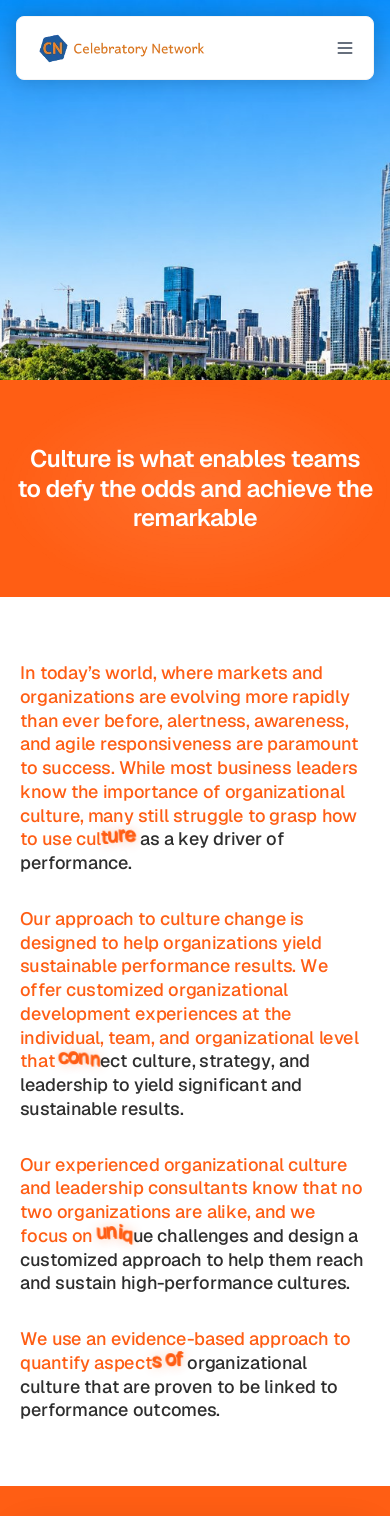
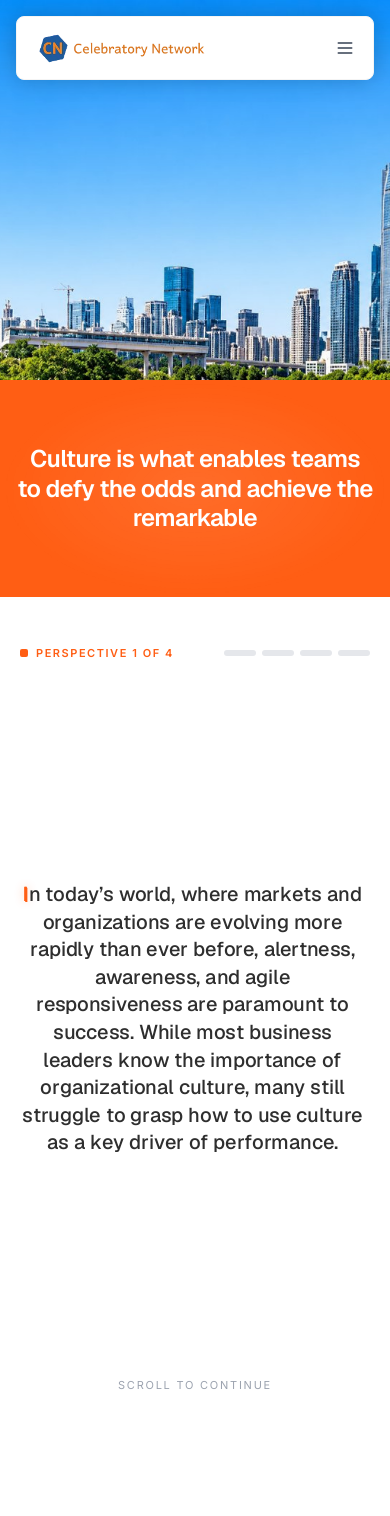
Before and after one commit to chaitanyaeparivartan-sketch/Celebratory-Network, a Next.js app: page /business-od in a window 390 px wide. Shown: the top 1516 px of the page. Built offline with nearby package versions, Linux system fonts and the light colour scheme; a web font is replaced by a local one.

Commit message:
Update Info component to pin and scrub one paragraph at a time on scroll

```diff
--- a/app/od-consulting/business-od/components/Info.jsx
+++ b/app/od-consulting/business-od/components/Info.jsx
@@ -9,30 +9,32 @@ const PARAGRAPHS = [
   "We use an evidence-based approach to quantify aspects of organizational culture that are proven to be linked to performance outcomes.",
 ];
 
-function LetterScrubParagraph({ text, paragraphIndex }) {
-  const paragraphRef = useRef(null);
-  const [progress, setProgress] = useState(0);
+export default function Info({ className = "" }) {
+  const containerRef = useRef(null);
+  const [globalProgress, setGlobalProgress] = useState(0);
 
-  const updateProgress = useCallback(() => {
-    if (!paragraphRef.current) return;
-    const rect = paragraphRef.current.getBoundingClientRect();
+  const handleScroll = useCallback(() => {
+    if (!containerRef.current) return;
+    const rect = containerRef.current.getBoundingClientRect();
     const windowHeight = window.innerHeight || 800;
 
-    // Smooth scrub window: starts as paragraph enters viewport, completes near upper third
-    const startY = windowHeight * 0.88;
-    const endY = windowHeight * 0.24;
-    const current = (startY - rect.top) / (startY - endY);
-    const clamped = Math.max(0, Math.min(1, current));
-    setProgress(clamped);
+    // Total scrollable travel distance of the pinned container
+    const totalDistance = rect.height - windowHeight;
+    if (totalDistance <= 0) return;
+
+    // Progress from 0 (container hits top of screen) to 1 (reaches bottom of container)
+    const scrolled = -rect.top;
+    const progress = Math.max(0, Math.min(1, scrolled / totalDistance));
+    setGlobalProgress(progress);
   }, []);
 
   useEffect(() => {
-    updateProgress();
+    handleScroll();
 
     let rafId = null;
     const onScroll = () => {
       if (rafId) cancelAnimationFrame(rafId);
-      rafId = requestAnimationFrame(updateProgress);
+      rafId = requestAnimationFrame(handleScroll);
     };
 
     window.addEventListener("scroll", onScroll, { passive: true });
@@ -43,48 +45,152 @@ function LetterScrubParagraph({ text, paragraphIndex }) {
       window.removeEventListener("scroll", onScroll);
       window.removeEventListener("resize", onScroll);
     };
-  }, [updateProgress]);
+  }, [handleScroll]);
 
-  // Pre-parse text into words and individual letters with continuous character indexing
-  const { parsedWords, totalChars } = useMemo(() => {
+  const numParagraphs = PARAGRAPHS.length;
+  const sliceSize = 1 / numParagraphs; // 0.25 per paragraph
+
+  // Pre-parse all paragraphs into words and continuous letter indexes
+  const parsedData = useMemo(() => {
+    return PARAGRAPHS.map((text, pIdx) => {
       const words = text.split(" ");
       let runningIndex = 0;
 
-    const parsed = words.map((word) => {
+      const parsedWords = words.map((word) => {
         const letters = word.split("").map((char) => {
           const idx = runningIndex++;
-        // Deterministic micro-tilt between -3.2deg and +3.2deg for authentic kinetic scrub
-        const baseTilt = (((idx * 17 + paragraphIndex * 13) % 9) - 4) * 0.8;
+          // Deterministic micro-tilt between -3.2deg and +3.2deg
+          const baseTilt = (((idx * 17 + pIdx * 13) % 9) - 4) * 0.8;
           return {
             char,
             index: idx,
             baseTilt,
           };
         });
-      // Count space separator between words
-      runningIndex++;
-      return {
-        letters,
-      };
+        runningIndex++; // word space
+        return { letters };
       });
 
       return {
-      parsedWords: parsed,
+        parsedWords,
         totalChars: Math.max(1, runningIndex),
       };
-  }, [text, paragraphIndex]);
+    });
+  }, []);
 
-  // Current scrub cursor position in character units
-  const targetCharIndex = progress * totalChars;
-  const waveWidth = 5.5; // Width of active kinetic scrub wave in character units
+  // Current active paragraph index
+  const activeParagraphIndex = Math.min(
+    numParagraphs - 1,
+    Math.floor(globalProgress / sliceSize)
+  );
 
   return (
-    <div ref={paragraphRef} className="relative">
-      <p className="font-ppmori text-[clamp(18px,1.9vw,28px)] sm:text-[clamp(19px,2.1vw,30px)] leading-[1.32] md:leading-[1.36] tracking-[-0.012em] font-medium select-text">
+    // Outer scroll track: 360vh allows smooth, comfortable scrub travel for each paragraph
+    <section
+      ref={containerRef}
+      className={`relative w-full h-[360vh] bg-white font-ppmori ${className}`}
+    >
+      {/* Sticky Fullscreen Stage: Pins in viewport while user scrolls through all 4 paragraphs */}
+      <div className="sticky top-0 h-screen w-full flex flex-col justify-between items-center overflow-hidden px-5 sm:px-8 lg:px-12 py-12 sm:py-16 md:py-20 select-text">
+        {/* Top Minimal Progress Indicator */}
+        <div className="w-full max-w-[1100px] flex items-center justify-between pointer-events-none z-20">
+          <div className="flex items-center gap-2">
+            <span className="w-2 h-2 rounded-[2px] bg-[#FF5E14]" aria-hidden="true" />
+            <span
+              className="text-[#FF5E14] font-semibold text-[11px] sm:text-[12px] uppercase tracking-[0.14em]"
+              style={{ fontFamily: "Inter, sans-serif" }}
+            >
+              Perspective {activeParagraphIndex + 1} of {numParagraphs}
+            </span>
+          </div>
+
+          {/* Slim segmented progress track */}
+          <div className="flex items-center gap-1.5 sm:gap-2">
+            {PARAGRAPHS.map((_, idx) => {
+              const segStart = idx * sliceSize;
+              const segProgress = Math.max(
+                0,
+                Math.min(1, (globalProgress - segStart) / sliceSize)
+              );
+
+              return (
+                <div
+                  key={idx}
+                  className="w-8 sm:w-12 h-1.5 rounded-full bg-[#E5E7EB] overflow-hidden"
+                >
+                  <div
+                    className="h-full bg-[#FF5E14] transition-all duration-150"
+                    style={{ width: `${(segProgress * 100).toFixed(0)}%` }}
+                  />
+                </div>
+              );
+            })}
+          </div>
+        </div>
+
+        {/* Center Stage: Renders ONE paragraph at a time */}
+        <div className="relative w-full max-w-[1100px] flex-1 flex items-center justify-center my-auto">
+          {PARAGRAPHS.map((_, pIdx) => {
+            const sliceStart = pIdx * sliceSize;
+            const sliceEnd = (pIdx + 1) * sliceSize;
+
+            // Check if paragraph is within its visible window (with small cross-fade buffer)
+            const isVisible =
+              globalProgress >= sliceStart - 0.04 &&
+              globalProgress <= sliceEnd + 0.04;
+
+            if (!isVisible) return null;
+
+            // Local progress within this paragraph's slice (0 to 1)
+            const localProgress = Math.max(
+              0,
+              Math.min(1, (globalProgress - sliceStart) / sliceSize)
+            );
+
+            // Smooth entrance and exit opacity & subtle Y translation
+            let opacity = 1;
+            let translateY = 0;
+
+            const isFirst = pIdx === 0;
+            const isLast = pIdx === numParagraphs - 1;
+
+            if (localProgress < 0.12 && !isFirst) {
+              // Fade in
+              const t = localProgress / 0.12;
+              opacity = t;
+              translateY = (1 - t) * 16;
+            } else if (localProgress > 0.88 && !isLast) {
+              // Fade out
+              const t = (localProgress - 0.88) / 0.12;
+              opacity = 1 - t;
+              translateY = -t * 16;
+            }
+
+            // Letter scrub range within this paragraph: 0.10 -> 0.82
+            const scrubP = Math.max(
+              0,
+              Math.min(1, (localProgress - 0.10) / (0.82 - 0.10))
+            );
+
+            const { parsedWords, totalChars } = parsedData[pIdx];
+            const targetCharIndex = scrubP * totalChars;
+            const waveWidth = 5.0; // Active kinetic pop wave span in character units
+
+            return (
+              <div
+                key={pIdx}
+                className="absolute inset-0 flex items-center justify-center transition-all duration-200"
+                style={{
+                  opacity,
+                  transform: `translate3d(0, ${translateY.toFixed(1)}px, 0)`,
+                  pointerEvents: opacity > 0.2 ? "auto" : "none",
+                }}
+              >
+                <p className="font-ppmori text-center text-[clamp(20px,2.4vw,34px)] leading-[1.38] md:leading-[1.44] tracking-[-0.012em] font-medium select-text">
                   {parsedWords.map((wordObj, wIdx) => (
                     <span
                       key={wIdx}
-            className="inline-block whitespace-nowrap mr-[0.24em]"
+                      className="inline-block whitespace-nowrap mr-[0.26em]"
                     >
                       {wordObj.letters.map((letter, lIdx) => {
                         const diff = targetCharIndex - letter.index;
@@ -92,38 +198,38 @@ function LetterScrubParagraph({ text, paragraphIndex }) {
                         let color = "#171717";
                         let scale = 1;
                         let tilt = 0;
-              let translateY = 0;
+                        let letterY = 0;
                         let textShadow = "none";
-              let opacity = 0.92;
+                        let letterOpacity = 0.92;
 
                         if (diff < 0) {
-                // Stage 0: Unreached - clean rich black
+                          // Unreached: Clean black
                           color = "#171717";
                           scale = 1;
                           tilt = 0;
-                translateY = 0;
+                          letterY = 0;
                           textShadow = "none";
-                opacity = 0.9;
+                          letterOpacity = 0.9;
                         } else if (diff < waveWidth) {
-                // Stage 1: Active Letter-by-Letter Kinetic Pop (Matching two26.studio)
+                          // Active Kinetic Scrub (two26.studio style)
                           const t = diff / waveWidth;
                           const peak = Math.sin(t * Math.PI);
 
                           color = "#FF5E14";
                           scale = 1 + 0.12 * peak;
                           tilt = letter.baseTilt * peak;
-                translateY = -3.2 * peak;
+                          letterY = -3.2 * peak;
                           textShadow =
                             "0.5px 0.5px 0 #FF5E14, -0.5px -0.5px 0 #FF5E14, 0 0 10px rgba(255, 94, 20, 0.45)";
-                opacity = 1;
+                          letterOpacity = 1;
                         } else {
-                // Stage 2: Settled - smooth high-contrast brand orange
+                          // Settled: Solid brand orange
                           color = "#FF5E14";
                           scale = 1;
                           tilt = 0;
-                translateY = 0;
+                          letterY = 0;
                           textShadow = "none";
-                opacity = 1;
+                          letterOpacity = 1;
                         }
 
                         return (
@@ -132,8 +238,8 @@ function LetterScrubParagraph({ text, paragraphIndex }) {
                             className="inline-block will-change-transform will-change-[color]"
                             style={{
                               color,
-                    opacity,
-                    transform: `translate3d(0, ${translateY.toFixed(1)}px, 0) scale(${scale.toFixed(3)}) rotate(${tilt.toFixed(1)}deg)`,
+                              opacity: letterOpacity,
+                              transform: `translate3d(0, ${letterY.toFixed(1)}px, 0) scale(${scale.toFixed(3)}) rotate(${tilt.toFixed(1)}deg)`,
                               textShadow,
                               transformOrigin: "center bottom",
                               transition:
@@ -149,23 +255,17 @@ function LetterScrubParagraph({ text, paragraphIndex }) {
                 </p>
               </div>
             );
-}
+          })}
+        </div>
 
-export default function Info({ className = "" }) {
-  return (
-    <section
-      className={`relative w-full bg-white font-ppmori py-16 sm:py-20 md:py-24 lg:py-28 overflow-hidden ${className}`}
+        {/* Bottom Scroll Hint */}
+        <div className="w-full flex items-center justify-center pointer-events-none z-20">
+          <span
+            className="text-[#9CA3AF] text-[11px] sm:text-[12px] uppercase tracking-[0.16em]"
+            style={{ fontFamily: "Inter, sans-serif" }}
           >
-      <div className="w-full max-w-[1180px] mx-auto px-5 sm:px-8 lg:px-12">
-        {/* Paragraphs with tight, refined sentence and paragraph spacing */}
-        <div className="space-y-8 sm:space-y-10 md:space-y-12 lg:space-y-14">
-          {PARAGRAPHS.map((text, idx) => (
-            <LetterScrubParagraph
-              key={idx}
-              text={text}
-              paragraphIndex={idx}
-            />
-          ))}
+            Scroll to continue
+          </span>
         </div>
       </div>
     </section>
```
Lines whose indentation alone changed are shown as unchanged.
